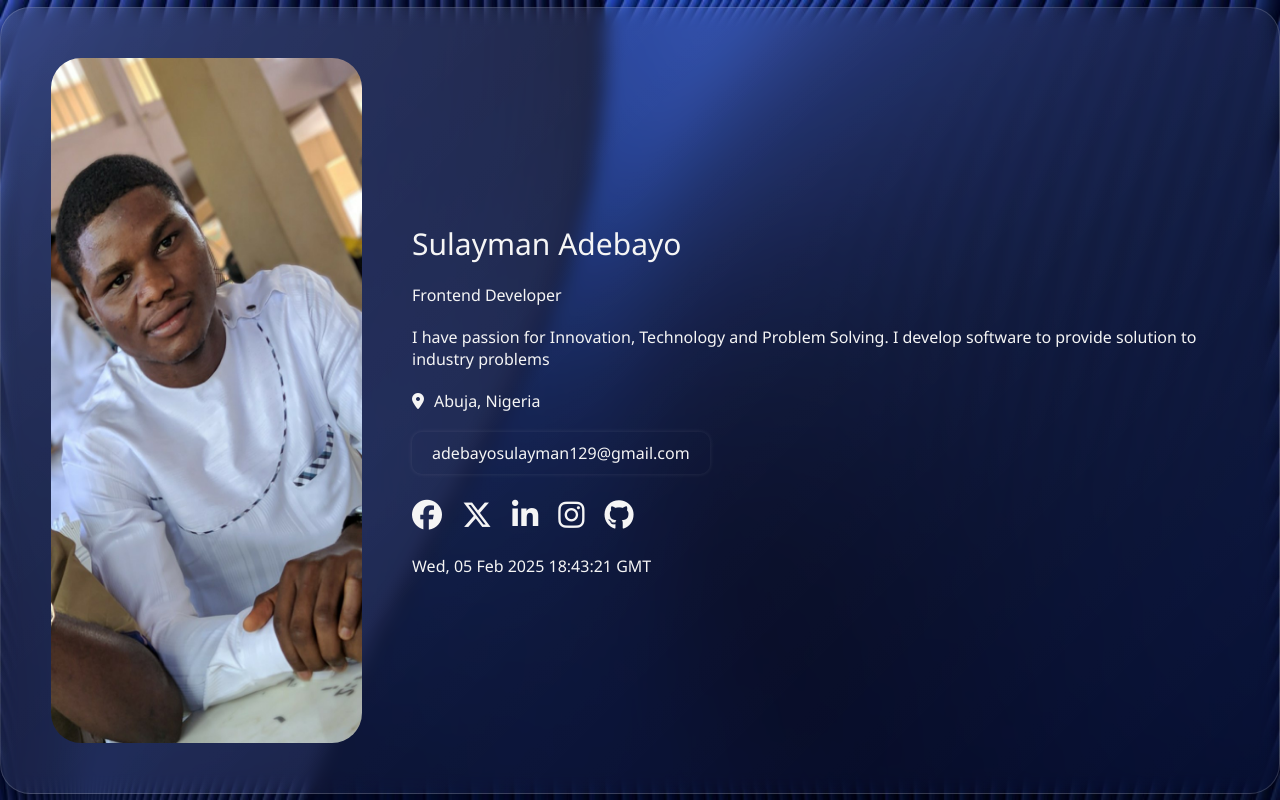
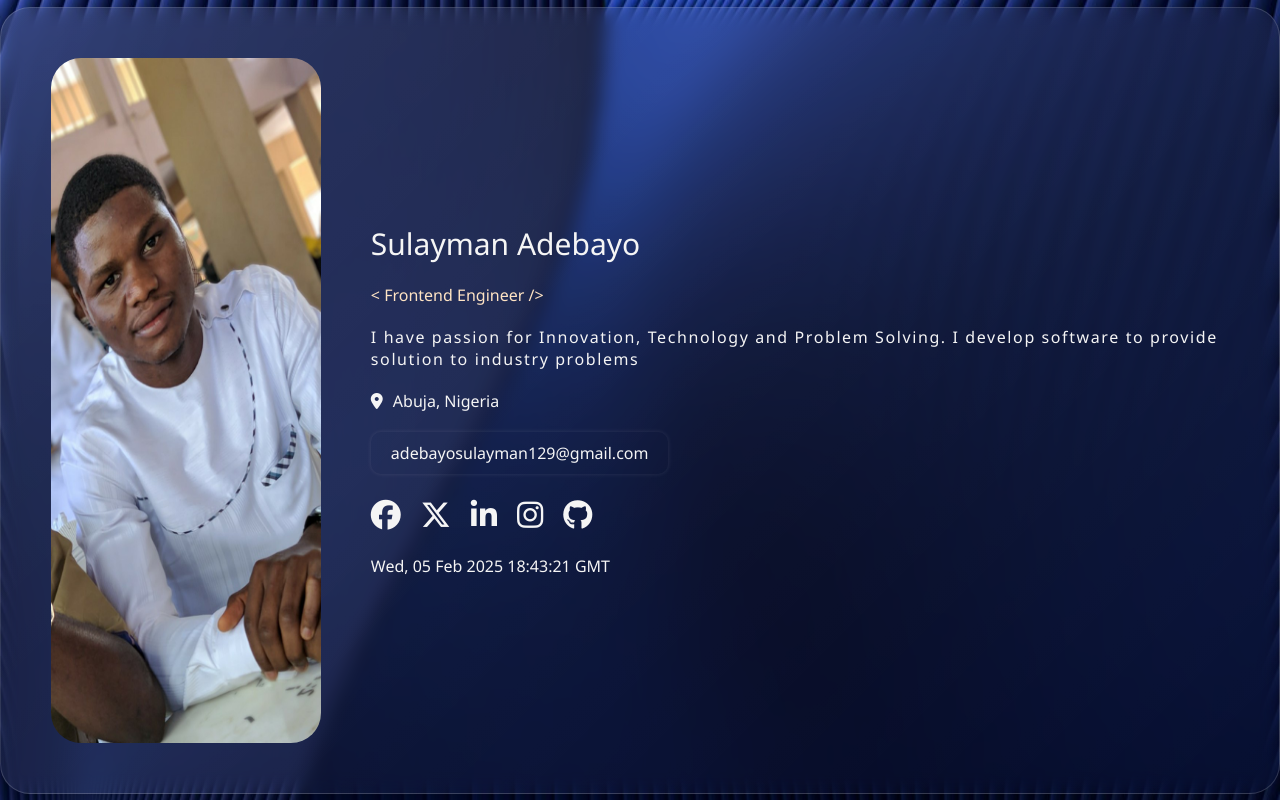
Before and after one commit to S-Man129/responsive_profile_card, a plain HTML site: page index.html in a window 1280 px wide. Drawn offline with Linux system fonts and the light colour scheme.

Commit message:
Update: update stylesheet

```diff
--- a/css/style.css
+++ b/css/style.css
@@ -25,6 +25,8 @@ body {
   background-image: url(/asset/img/bg.jpg);
   background-repeat: no-repeat;
   background-size: cover;
+  background-position: center;
+  background-attachment: fixed;
   display: flex;
   align-content: center;
   justify-content: center;
@@ -78,6 +80,14 @@ img {
 
 .fullName {
   font-size: 30px;
+}
+
+.job-title {
+  color: bisque;
+}
+
+.short-bio {
+  letter-spacing: 0.1rem;
 }
 
 #currentLocation {
--- a/index.html
+++ b/index.html
@@ -40,7 +40,7 @@
           </div>
 
           <div class="job-title">
-            <span data-testid="jobTitle">Frontend Developer</span>
+            <span data-testid="jobTitle"> < Frontend Engineer /> </span>
           </div>
 
           <div class="short-bio">
```
